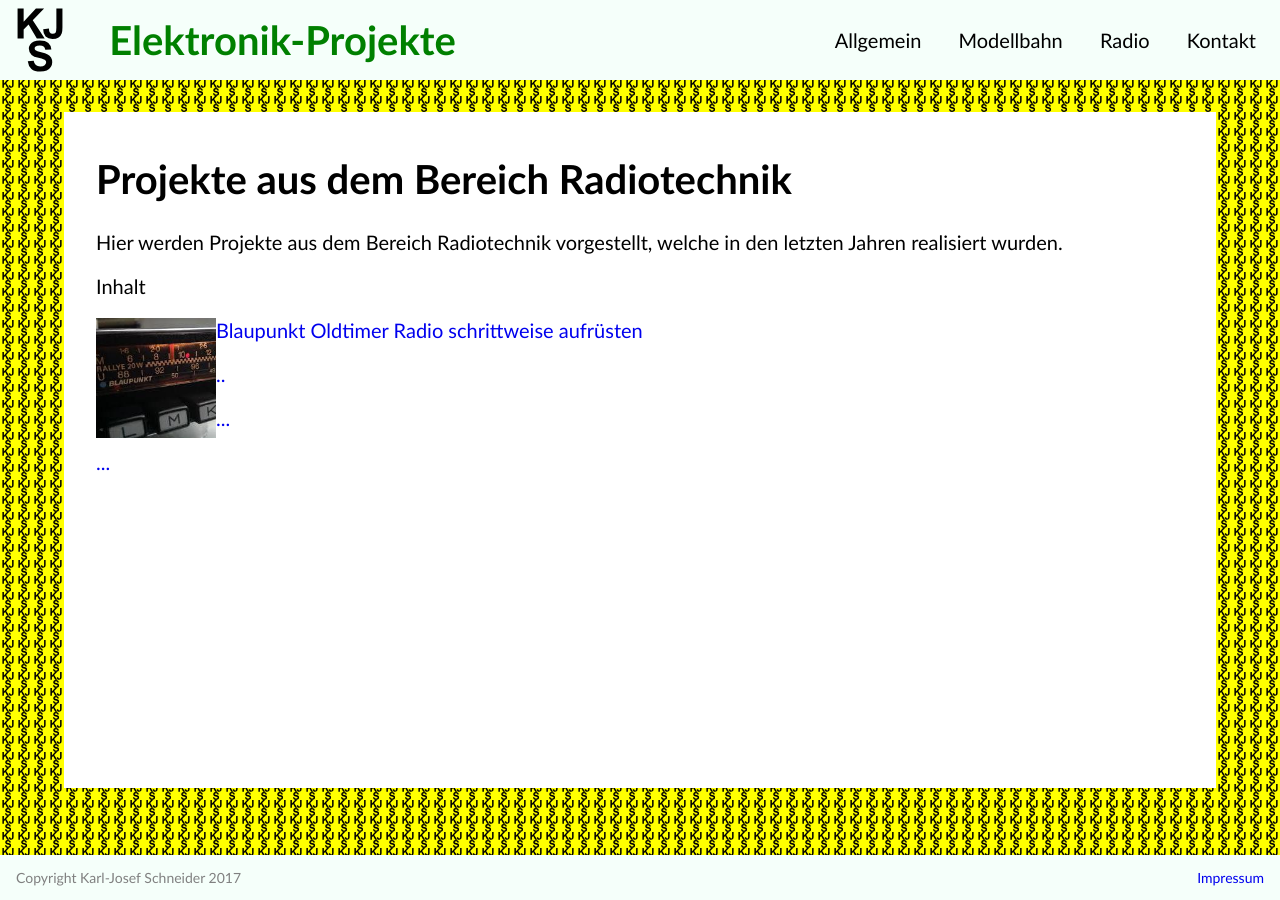
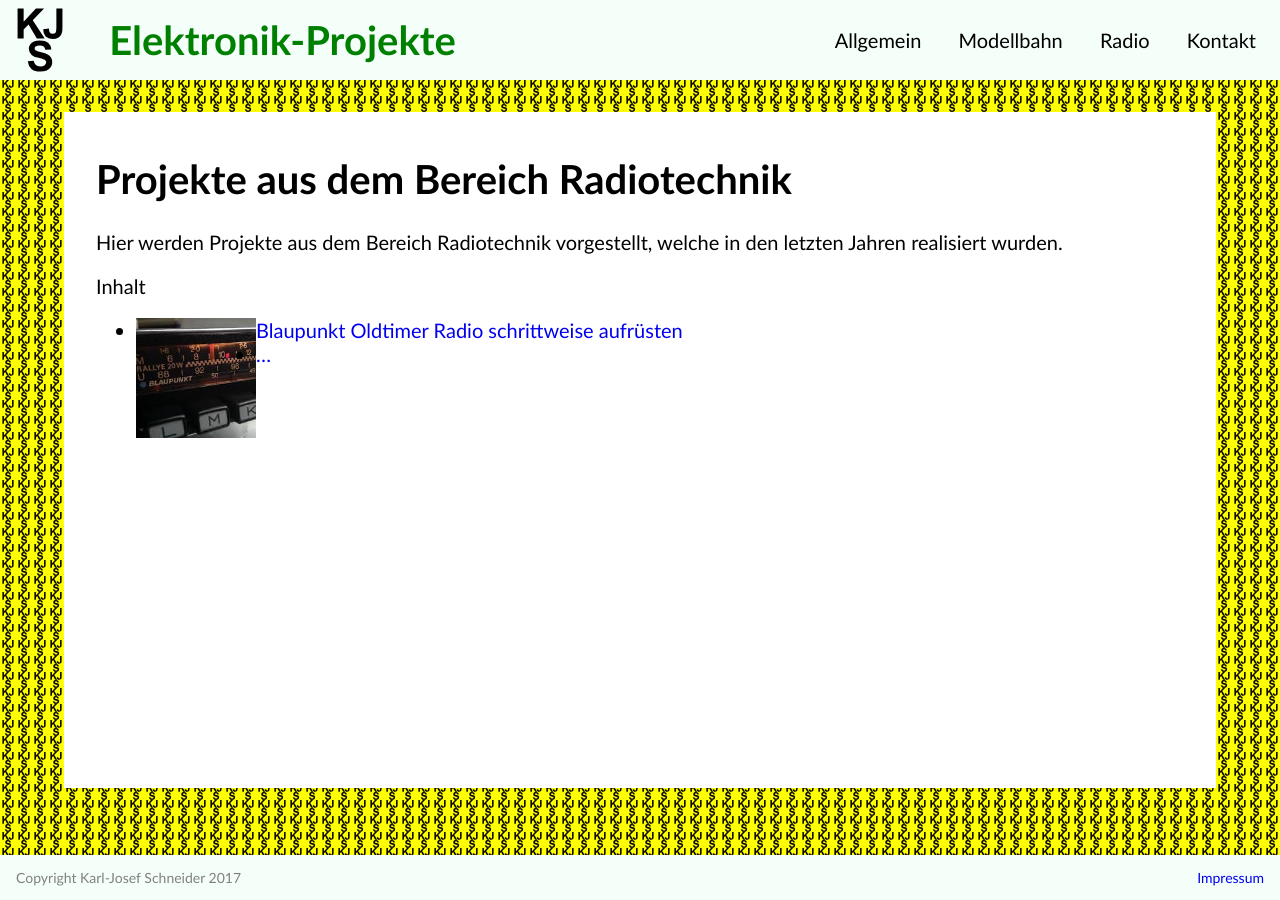
Before and after one commit to karljosefschneider/karljosefschneider.de, a Jekyll site: the page built from radio/index.html, in a window 1280 px wide. Built offline with Jekyll 4.4.1, drawn with Linux system fonts in a browser that asks for light colours.

Commit message:
Simplify folder structure

```diff
--- a/radio/index.html
+++ b/radio/index.html
@@ -16,29 +16,14 @@
   Inhalt
 </p>
 
-<p>
-  <nav class="text">
+<ul>
+  <li>
     <img src="/img/Blaupunkt_00.jpg" alt="Blaupunkt_00"
     align="left" width="120" height="">
-    <a class="textlink" href="/radio/text1">Blaupunkt Oldtimer Radio
-      schrittweise aufrüsten</a>
-  </nav>
-</p>
-
-<p>
-  <nav class="text">
-    <a class="textlink" href="/radio/text2">..</a>
-  </nav>
-</p>
-
-<p>
-  <nav class="text">
-    <a class="textlink" href="/radio/text3">...</a>
-  </nav>
-</p>
-
-<p>
-  <nav class="text">
-    <a class="textlink" href="/radio/text4">...</a>
-  </nav>
-</p>
+    <a class="textlink" href="/radio/blaupunkt-oldtimer-radio-bluetooth">Blaupunkt Oldtimer Radio schrittweise aufrüsten
+    </a>
+  </li>
+  <li>
+    <a class="textlink" href="/radio/text2">…</a>
+  </li>
+</ul>
```
Also changed, not shown: radio/blaupunkt-oldtimer-radio-bluetooth.html (renamed from radio/text1/index.html).
